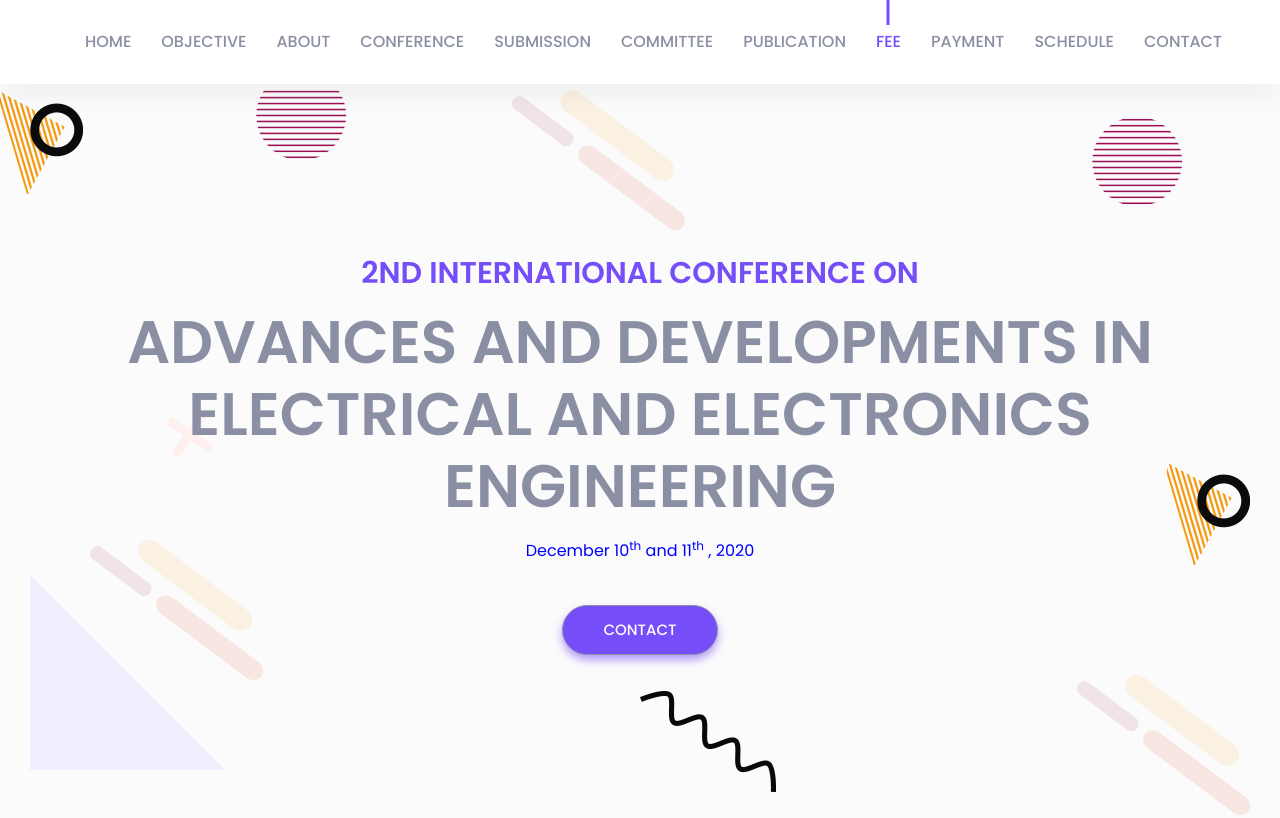
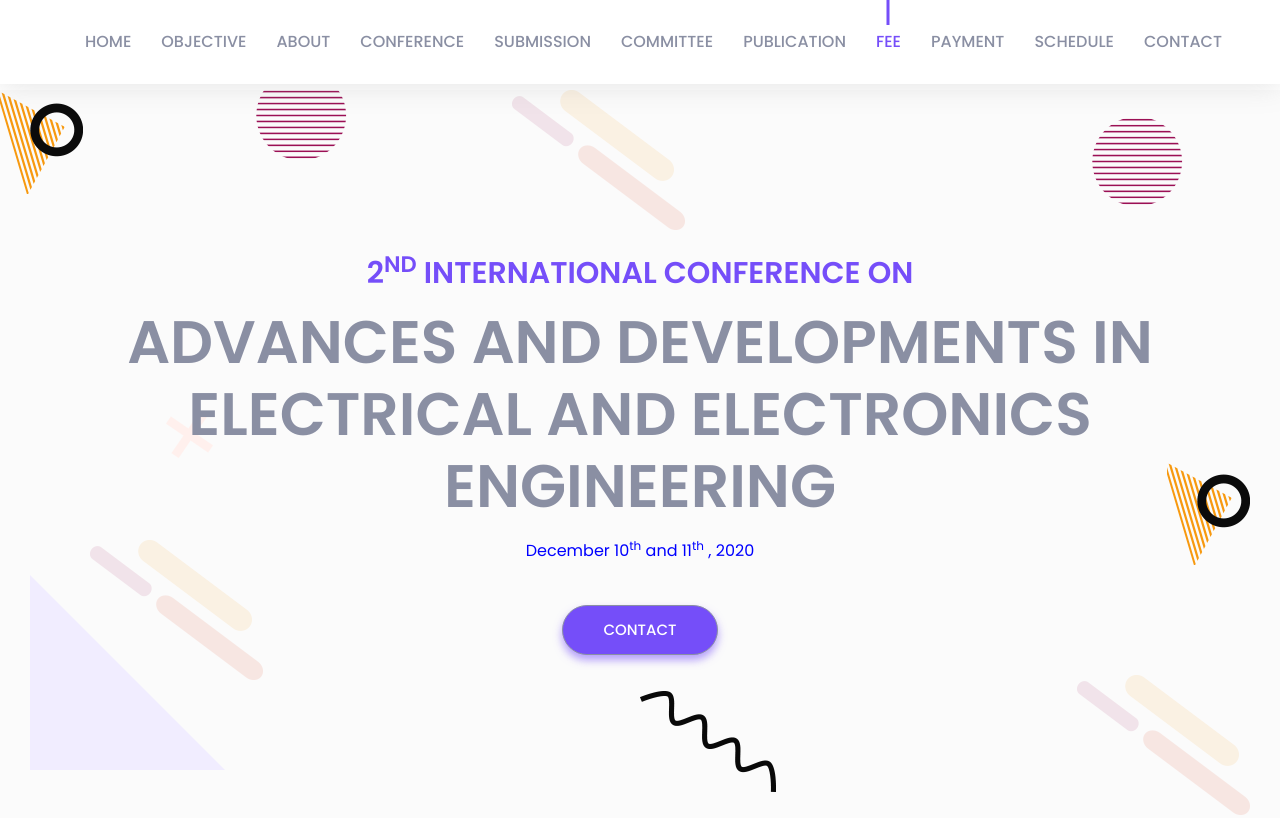
Before and after one commit to santhoshnkl3/KCEICADEE.COM, a plain HTML site: page index.html in a window 1280 px wide. Shown: the top 818 px of the page. Drawn offline with Linux system fonts and the light colour scheme; files whose address does not match are found by name.

Commit message:
Update index.html

```diff
--- a/index.html
+++ b/index.html
@@ -125,7 +125,7 @@
                 <div class="row align-items-center">
                     <div>
                         <div class="header-content-right">
-                            <center><h3 class="sub-title">2nd INTERNATIONAL CONFERENCE ON</h3></center>
+                            <center><h3 class="sub-title">2<sup>nd</sup> INTERNATIONAL CONFERENCE ON</h3></center>
                             <center><h1 class="title">ADVANCES AND DEVELOPMENTS IN ELECTRICAL AND ELECTRONICS ENGINEERING</1></center>
                             <center><p><font color="blue">December 10<sup>th</sup> and 11<sup>th</sup> , 2020</font></p></center>
                             <center><a class="main-btn" href="#contact">Contact</a></center>
```
